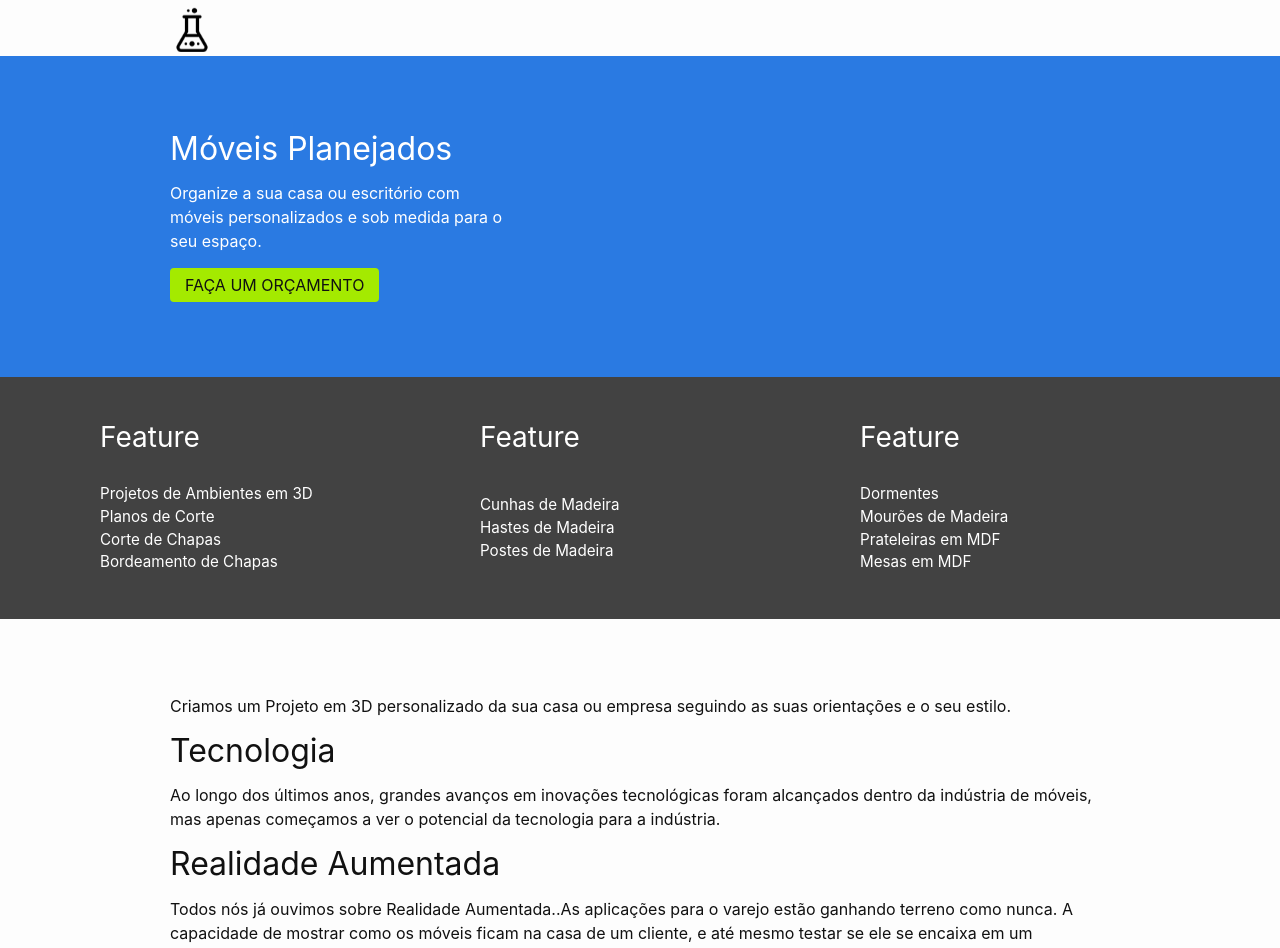
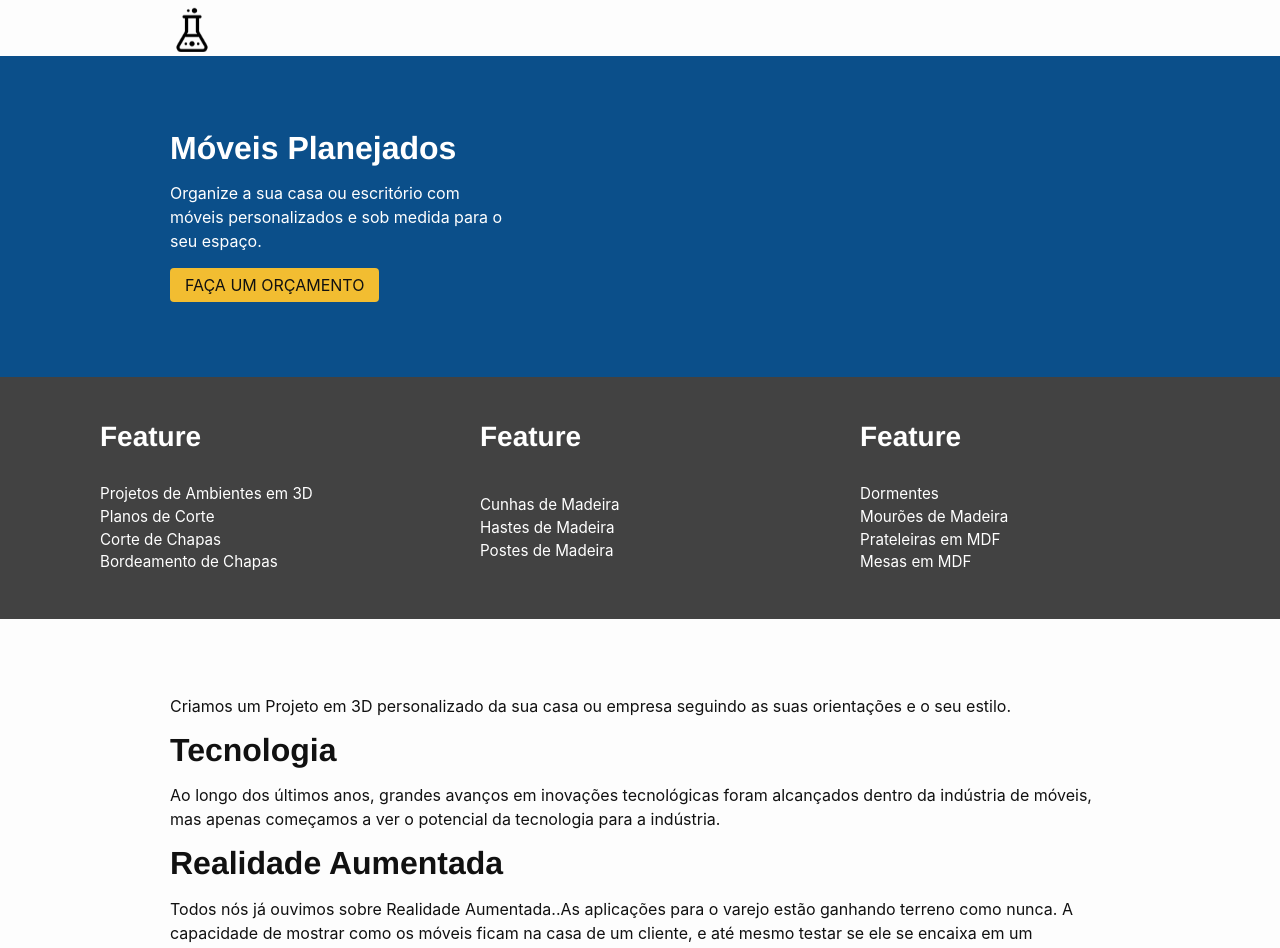
Before and after one commit to PeppeMoveisPlanejados/peppemoveisplanejados.github.io, a Jekyll site: the page built from index.html, in a window 1280 px wide. Shown: the top 948 px of the page. Built offline with Jekyll 4.4.1, drawn with Linux system fonts in a browser that asks for light colours.

Commit message:
Cores e fonte do cartão

```diff
--- a/_sass/_base.sass
+++ b/_sass/_base.sass
@@ -67,7 +67,7 @@ li
     margin-bottom: 0
 
 h1, h2, h3, h4, h5, h6
-  font-weight: $base-font-weight
+  font-family: $title-font-family
   line-height: 1.1
 
 @for $i from 1 through 6
--- a/_sass/_vars.sass
+++ b/_sass/_vars.sass
@@ -1,5 +1,6 @@
 
-$base-font-family: -apple-system, BlinkMacSystemFont, "Segoe UI", Helvetica, Arial, sans-serif, "Apple Color Emoji", "Segoe UI Emoji", "Segoe UI Symbol"
+$base-font-family: BlinkMacSystemFont, "Segoe UI", Helvetica, Arial, sans-serif, "Apple Color Emoji", "Segoe UI Emoji", "Segoe UI Symbol"
+$title-font-family: "Helvetica Neue", "Arial Black", Arial, sans-serif
 $base-font-size:   1em
 $base-font-weight: 400
 $small-font-size:  $base-font-size * 0.75
@@ -9,8 +10,8 @@ $spacing-unit:     30px
 
 $text-color:       #111
 $background-color: #fdfdfd
-$brand-color:      #2a7ae2
-$compl-color:      #a4ea00
+$brand-color:      #0b4f8a
+$compl-color:      #f2bd31
 
 $grey-color:       #828282
 $grey-color-light: lighten($grey-color, 40%)
```
